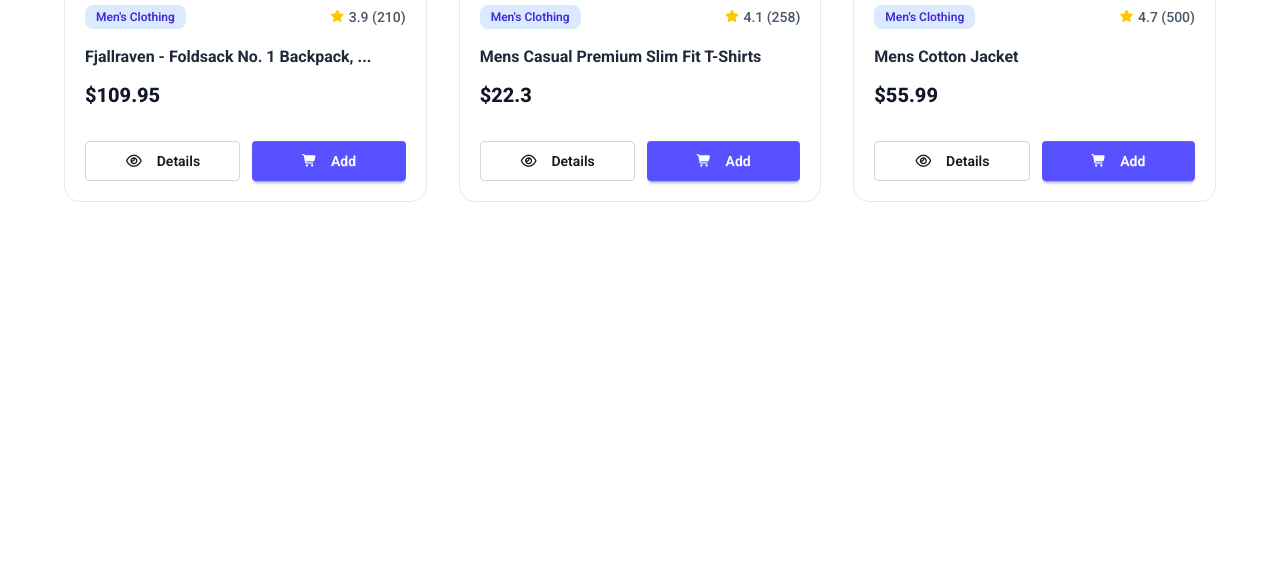
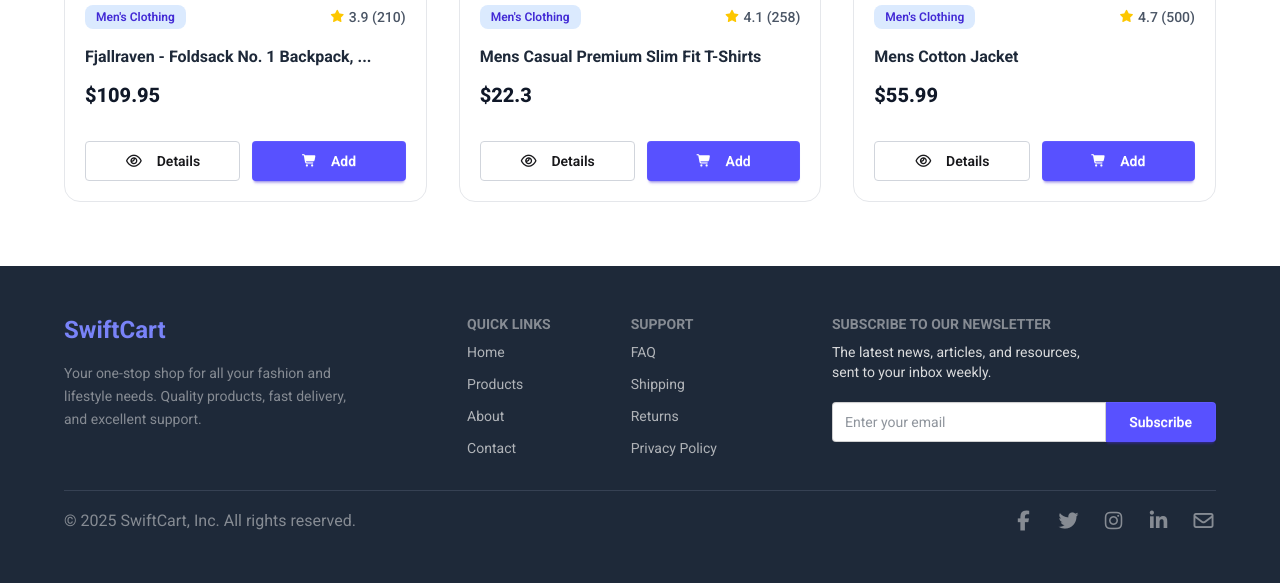
Before and after one commit to Mohsiiiin/Restart-PH-Assignment-Swiftcart, a plain HTML site: page index.html in a window 1280 px wide. Shown: the part 1462-2045 px from the top of the page. Before the commit the page ends 1728 px from the top, so only its background shows below. Drawn offline with nearby package versions, Linux system fonts and the light colour scheme.

Commit message:
footer section added

```diff
--- a/index.html
+++ b/index.html
@@ -284,6 +284,89 @@
             </div>
         </section>
 
+          <!-- footer section -->
+          <footer class="bg-[#1E2939] py-12 px-5 sm:px-0">
+            <div class="max-w-6xl mx-auto">
+                <div
+                    class="flex flex-col md:flex-row justify-between gap-10 border-b border-gray-700 pb-8"
+                >
+                    <div class="md:w-1/4">
+                        <h1 class="text-2xl font-bold text-[#7983F8] mb-4">SwiftCart</h1>
+                        <p class="text-base-300/50 text-sm leading-relaxed">
+                            Your one-stop shop for all your fashion and lifestyle needs. Quality
+                            products, fast delivery, and excellent support.
+                        </p>
+                    </div>
+
+                    <div class="flex flex-col sm:flex-row gap-5 sm:gap-20">
+                        <nav class="flex flex-col space-y-3">
+                            <h6
+                                class="text-sm text-base-300/50 opacity-100 uppercase font-bold mb-2"
+                            >
+                                Quick links
+                            </h6>
+                            <a href="/" class="link link-hover text-sm text-base-300/70">Home</a>
+                            <a
+                                href="/products.html"
+                                class="link link-hover text-sm text-base-300/70"
+                                >Products</a
+                            >
+                            <a class="link link-hover text-sm text-base-300/70">About</a>
+                            <a class="link link-hover text-sm text-base-300/70">Contact</a>
+                        </nav>
+
+                        <nav class="flex flex-col space-y-3">
+                            <h6
+                                class="text-sm text-base-300/50 opacity-100 uppercase font-bold mb-2"
+                            >
+                                Support
+                            </h6>
+                            <a class="link link-hover text-sm text-base-300/70">FAQ</a>
+                            <a class="link link-hover text-sm text-base-300/70">Shipping</a>
+                            <a class="link link-hover text-sm text-base-300/70">Returns</a>
+                            <a class="link link-hover text-sm text-base-300/70">Privacy Policy</a>
+                        </nav>
+                    </div>
+
+                    <div class="md:w-1/3">
+                        <h6
+                            class="footer-title text-base-300/50 text-sm opacity-100 uppercase font-bold mb-2"
+                        >
+                            Subscribe to our newsletter
+                        </h6>
+                        <p class="text-sm text-base-300/90 mb-5 sm:w-[65%]">
+                            The latest news, articles, and resources, sent to your inbox weekly.
+                        </p>
+                        <div class="join w-full">
+                            <input
+                                type="text"
+                                placeholder="Enter your email"
+                                class="input input-bordered join-item w-full bg-white text-gray-800 focus:outline-none"
+                            />
+                            <button
+                                class="btn btn-primary join-item bg-[#5851FF] border-none text-white px-6"
+                            >
+                                Subscribe
+                            </button>
+                        </div>
+                    </div>
+                </div>
+
+                <div
+                    class="flex flex-col-reverse sm:flex-row justify-between items-center mt-4 text-base-300/50 text-sm"
+                >
+                    <p class="sm:text-base">© 2025 SwiftCart, Inc. All rights reserved.</p>
+                    <div class="flex gap-5 text-xl mt- mb-4 sm:mb-0 sm:mt-0">
+                        <a href="#"><i class="fa-brands fa-facebook-f"></i></a>
+                        <a href="#"><i class="fa-brands fa-twitter"></i></a>
+                        <a href="#"><i class="fa-brands fa-instagram"></i></a>
+                        <a href="#"><i class="fa-brands fa-linkedin-in"></i></a>
+                        <a href="#"><i class="fa-regular fa-envelope"></i></a>
+                    </div>
+                </div>
+            </div>
+        </footer>
+
     </header>
   </body>
 </html>
```
